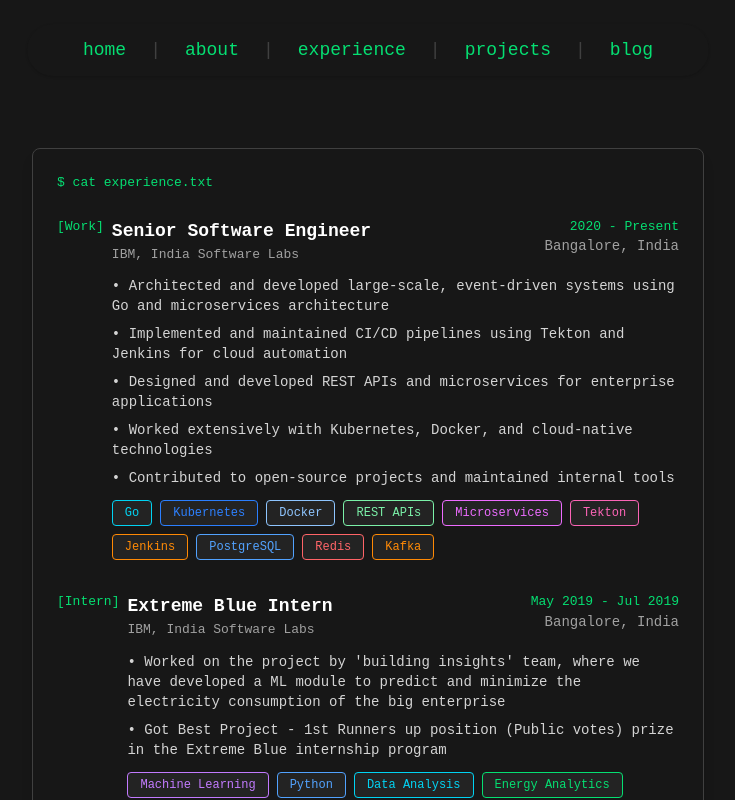
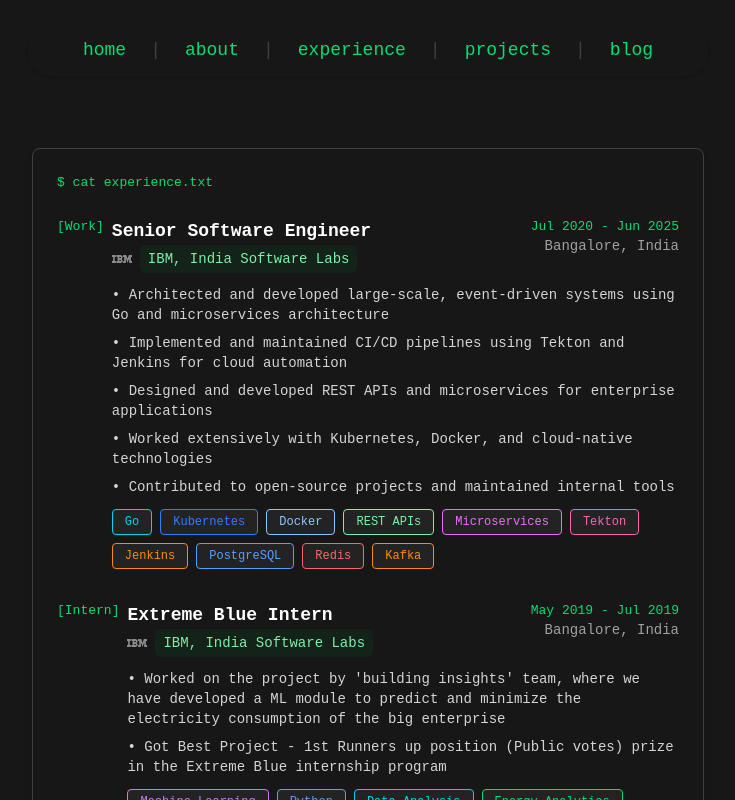
Before and after one commit to ayushxx7/ceo, a Next.js app: page /experience in a window 1280 px wide. Shown: the top 800 px of the page, without its empty margins (272-1007 px from the left). Built offline with nearby package versions, Linux system fonts and the light colour scheme.

Commit message:
chore(icons): added company logos and X icon

```diff
--- a/app/about/page.tsx
+++ b/app/about/page.tsx
@@ -106,9 +106,11 @@
             <p className="text-green-400 text-lg font-mono">$ whoami</p>
           </div>
           <p className="mt-2 text-white">
-            With a passion for innovation and a knack for solving complex problems, I thrive in the dynamic world of technology. As a Backend Developer and DevOps practitioner, I specialize in architecting large-scale, event-driven systems, mastering cloud technologies, and automating workflows. I'm a Certified Kubernetes Application Developer (CKAD) and Qiskit Advocate, deeply immersed in cloud-native solutions, microservices, and quantum computing.<br /><br />
-            My expertise spans in Gateways, REST API designing and implementations, Multiple SQL and NOSQL databases, Event Streams, and Microservices Architecture. I leverage bash scripting, Tekton, and Jenkins for cloud automation and CI/CD pipelines, and enjoy understanding and working on Open Source projects. I also explore quantum computing with Qiskit and IBMQ.<br /><br />
-            Beyond code, I share my knowledge through technical blogs and YouTube videos, highlighting underrated tech, project implementations, and unique hacks. Let's build, automate, and innovate together.
+            With a passion for innovation and a knack for solving complex problems, I thrive in the dynamic world of technology. As a Backend Developer and DevOps practitioner, I specialize in architecting large-scale, event-driven systems, mastering cloud technologies, and automating workflows. I'm a Certified Kubernetes Application Developer (CKAD) and a Qiskit Advocate, deeply immersed in cloud-native solutions, microservices, and quantum computing.<br /><br />
+            My expertise spans across API gateways, REST API design and implementation, multiple SQL and NoSQL databases, event streams, and microservices architecture. I leverage Bash scripting, Tekton, and Jenkins for cloud automation and CI/CD pipelines, and I enjoy working on and contributing to open source projects that drive real-world impact.<br /><br />
+            Outside of tech, I’m a motorsport enthusiast and a dedicated Formula 1 and cricket fan. When I’m not architecting systems or writing code, you’ll often find me relaxing behind the virtual wheel in Euro Truck Simulator and American Truck Simulator — a digital escape that fuels my love for long-haul journeys and logistics.<br /><br />
+            I also share my knowledge through technical blogs and YouTube videos, covering underrated technologies, real-world project implementations, and clever engineering hacks.<br /><br />
+            Let’s build, automate, and innovate — together.
           </p>
         </ShellBox>
 
--- a/app/experience/page.tsx
+++ b/app/experience/page.tsx
@@ -1,5 +1,6 @@
 'use client';
 import ShellBox from "@/components/ShellBox";
+import Image from 'next/image';
 
 interface Experience {
   title: string;
@@ -9,6 +10,7 @@
   description: string[];
   technologies: { name: string; color: string }[];
   label: string;
+  logo: string;
 }
 
 interface Education {
@@ -20,10 +22,37 @@
 }
 
 const experiences: Experience[] = [
+    // {
+    //     title: "Software Engineer L2",
+    //     company: "Stripe",
+    //     period: "2025 - Present",
+    //     location: "Bangalore, India",
+    //     description: [
+    //       "Architected and developed large-scale, event-driven systems using Go and microservices architecture",
+    //       "Implemented and maintained CI/CD pipelines using Tekton and Jenkins for cloud automation",
+    //       "Designed and developed REST APIs and microservices for enterprise applications",
+    //       "Worked extensively with Kubernetes, Docker, and cloud-native technologies",
+    //       "Contributed to open-source projects and maintained internal tools"
+    //     ],
+    //     technologies: [
+    //       { name: "Go", color: "text-cyan-400 border-cyan-400" },
+    //       { name: "Kubernetes", color: "text-blue-500 border-blue-500" },
+    //       { name: "Docker", color: "text-blue-300 border-blue-300" },
+    //       { name: "REST APIs", color: "text-green-300 border-green-300" },
+    //       { name: "Microservices", color: "text-fuchsia-400 border-fuchsia-400" },
+    //       { name: "Tekton", color: "text-pink-400 border-pink-400" },
+    //       { name: "Jenkins", color: "text-orange-400 border-orange-400" },
+    //       { name: "PostgreSQL", color: "text-blue-400 border-blue-400" },
+    //       { name: "Redis", color: "text-red-400 border-red-400" },
+    //       { name: "Kafka", color: "text-orange-400 border-orange-400" }
+    //     ],
+    //     label: "Work",
+    //     logo: "/images/stripe-logo.svg"
+    //   },
   {
     title: "Senior Software Engineer",
     company: "IBM, India Software Labs",
-    period: "2020 - Present",
+    period: "Jul 2020 - Jun 2025",
     location: "Bangalore, India",
     description: [
       "Architected and developed large-scale, event-driven systems using Go and microservices architecture",
@@ -44,7 +73,8 @@
       { name: "Redis", color: "text-red-400 border-red-400" },
       { name: "Kafka", color: "text-orange-400 border-orange-400" }
     ],
-    label: "Work"
+    label: "Work",
+    logo: "/images/ibm-logo.svg"
   },
   {
     title: "Extreme Blue Intern",
@@ -62,7 +92,8 @@
       { name: "Energy Analytics", color: "text-green-400 border-green-400" },
       { name: "IBM Cloud", color: "text-blue-500 border-blue-500" }
     ],
-    label: "Intern"
+    label: "Intern",
+    logo: "/images/ibm-logo.svg"
   }
 ];
 
@@ -82,7 +113,18 @@
                     <div className="flex justify-between items-start">
                       <div>
                         <h3 className="text-lg font-semibold">{exp.title}</h3>
-                        <p className="text-neutral-400">{exp.company}</p>
+                        <div className="flex items-center gap-2">
+                            <Image
+                                src={exp.logo}
+                                alt={`${exp.company} logo`}
+                                width={20}
+                                height={20}
+                                className="object-contain"
+                            />
+                            <span className="inline-block bg-green-900/20 text-green-300 text-sm px-2 py-1 rounded-md">
+                                {exp.company}
+                            </span>
+                        </div>
                       </div>
                       <div className="text-right">
                         <p className="text-green-400">{exp.period}</p>
--- a/app/layout.tsx
+++ b/app/layout.tsx
@@ -1,7 +1,8 @@
 import './globals.css'
 import type { Metadata } from 'next'
 import { ReactNode } from 'react'
-import { FaGithub, FaLinkedin, FaTwitter } from 'react-icons/fa';
+import { FaGithub, FaLinkedin } from 'react-icons/fa';
+import { FaXTwitter } from "react-icons/fa6";
 import { MdEmail } from 'react-icons/md';
 import HomeOnlyEffects from '../components/HomeOnlyEffects';
 import Link from 'next/link';
@@ -36,7 +37,7 @@
           <div className="flex gap-8 font-mono text-green-400 text-2xl bg-neutral-900/80 rounded-full px-8 py-2 shadow-sm relative">
             <a href="https://github.com/AshwinKul28" target="_blank" rel="noopener noreferrer" className="hover:text-green-300 transition-colors cursor-pointer relative z-10"><FaGithub /></a>
             <a href="https://linkedin.com/in/iashwin28" target="_blank" rel="noopener noreferrer" className="hover:text-green-300 transition-colors cursor-pointer relative z-10"><FaLinkedin /></a>
-            <a href="https://twitter.com/AshwinKUlkarni4" target="_blank" rel="noopener noreferrer" className="hover:text-green-300 transition-colors cursor-pointer relative z-10"><FaTwitter /></a>
+            <a href="https://twitter.com/AshwinKUlkarni4" target="_blank" rel="noopener noreferrer" className="hover:text-green-300 transition-colors cursor-pointer relative z-10"><FaXTwitter /></a>
             <a href="mailto:ashwin.kulkarni128@gmail.com" className="hover:text-green-300 transition-colors cursor-pointer relative z-10"><MdEmail /></a>
           </div>
         </footer>
```
Also changed, not shown: public/images/ibm-logo.svg (added), public/images/stripe-logo.svg (added).
